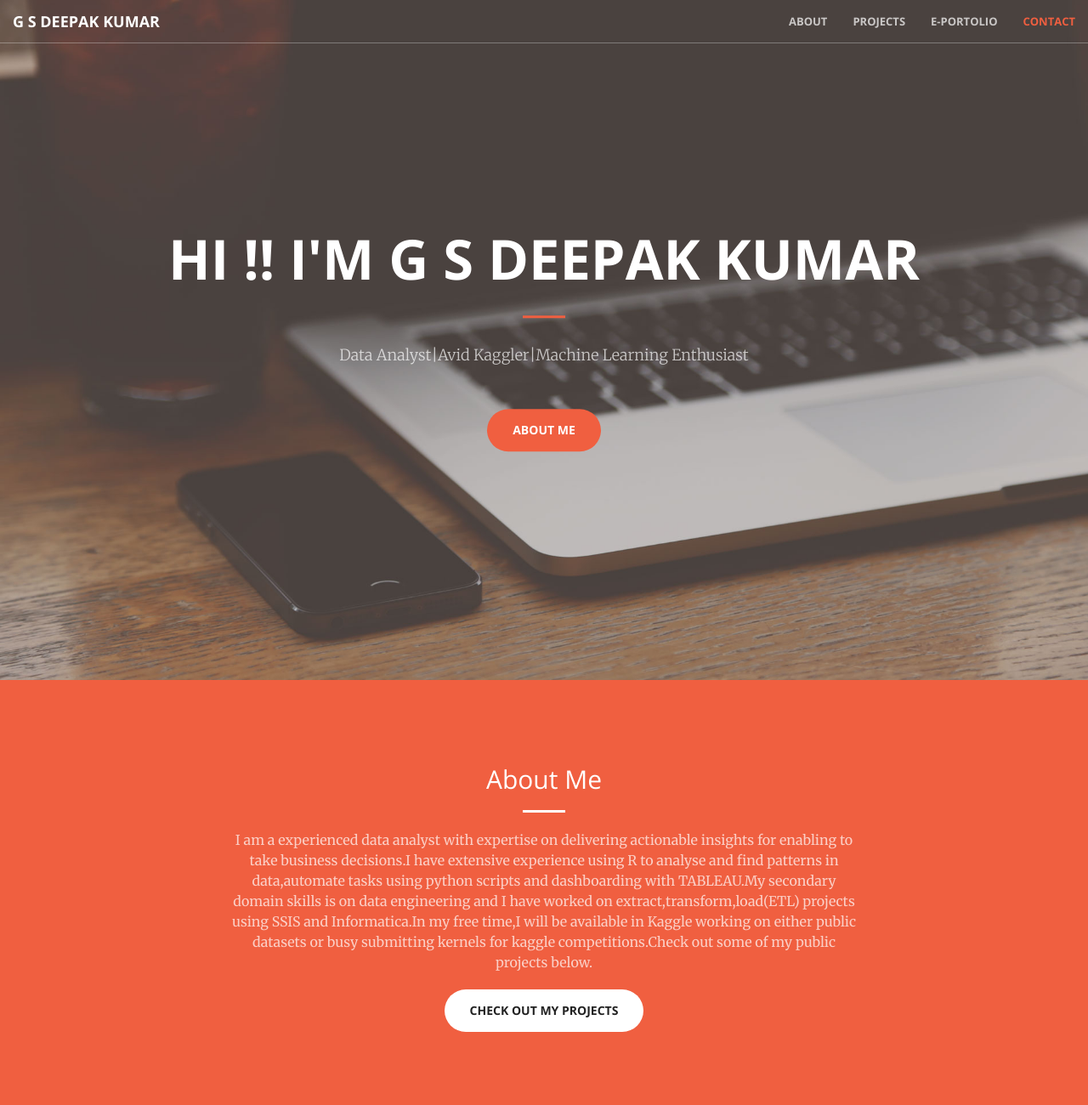
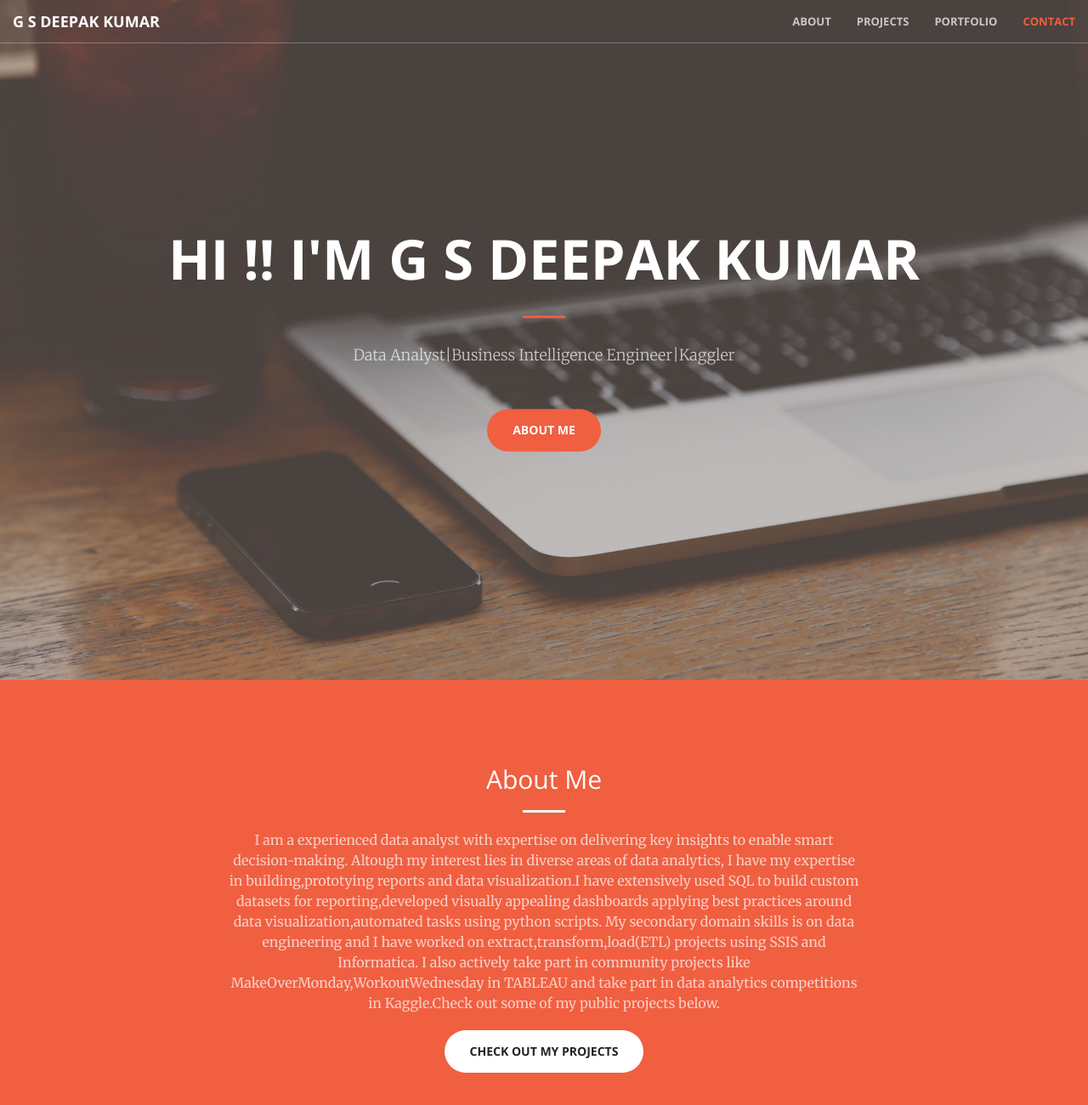
Before and after one commit to DeepakKumarGS/deepakkumargs.github.io, a website: page index.html in a window 1280 px wide. Shown: the top 1300 px of the page at 85% size. Drawn offline with nearby package versions, Linux system fonts and the light colour scheme.

Commit message:
updated bio,changed portfolio link

```diff
--- a/index.html
+++ b/index.html
@@ -59,7 +59,7 @@
                         <a class="page-scroll" href="resume/deepakkumar_resume.pdf" target="_blank">Resume</a>
                     </li-->
                     <li>
-                        <a class="page-scroll" href="https://eportfolio.greatlearning.in/g-s-deepak-kumar" target="_blank">E-Portolio</a>
+                        <a class="page-scroll" href="https://public.tableau.com/profile/gsdeepakkumar#!/" target="_blank">Portfolio</a>
                     </li>
                     <li>
                         <a class="page-scroll" href="#contact">Contact</a>
@@ -76,7 +76,7 @@
             <div class="header-content-inner">
                 <h1> Hi !! I'm G S Deepak Kumar</h1>
                 <hr>
-                <p>Data Analyst|Avid Kaggler|Machine Learning Enthusiast</p>
+                <p>Data Analyst|Business Intelligence Engineer|Kaggler</p>
                 <a href="#about" class="btn btn-primary btn-xl page-scroll">About me</a>
             </div>
         </div>
@@ -90,7 +90,10 @@
             <div class="col-lg-8 col-lg-offset-2 text-center">
                 <h2 class="section-heading">About Me</h2>
                 <hr class="light">
-                <p class="text-faded">I am a experienced data analyst with expertise on delivering actionable insights for enabling to take business decisions.I have extensive experience using R to analyse and find patterns in data,automate tasks using python scripts and dashboarding with TABLEAU.My secondary domain skills is on data engineering and I have worked on extract,transform,load(ETL) projects using SSIS and Informatica.In my free time,I will be available in Kaggle working on either public datasets or busy submitting kernels for kaggle competitions.Check out some of my public projects below.</p>
+                <p class="text-faded">I am a experienced data analyst with expertise on delivering key insights to enable smart decision-making.
+                    Altough my interest lies in diverse areas of data analytics, I have my expertise in building,prototying reports and data visualization.I have extensively used SQL to build custom datasets for reporting,developed visually appealing dashboards applying best practices around data visualization,automated tasks using python scripts.
+                    My secondary domain skills is on data engineering and I have worked on extract,transform,load(ETL) projects using SSIS and Informatica.
+                    I also actively take part in community projects like MakeOverMonday,WorkoutWednesday in TABLEAU and take part in data analytics competitions in Kaggle.Check out some of my public projects below.</p>
                 <a href="#projects" class="btn btn-default btn-xl page-scroll">Check out my projects</a>
             </div>
         </div>
```
